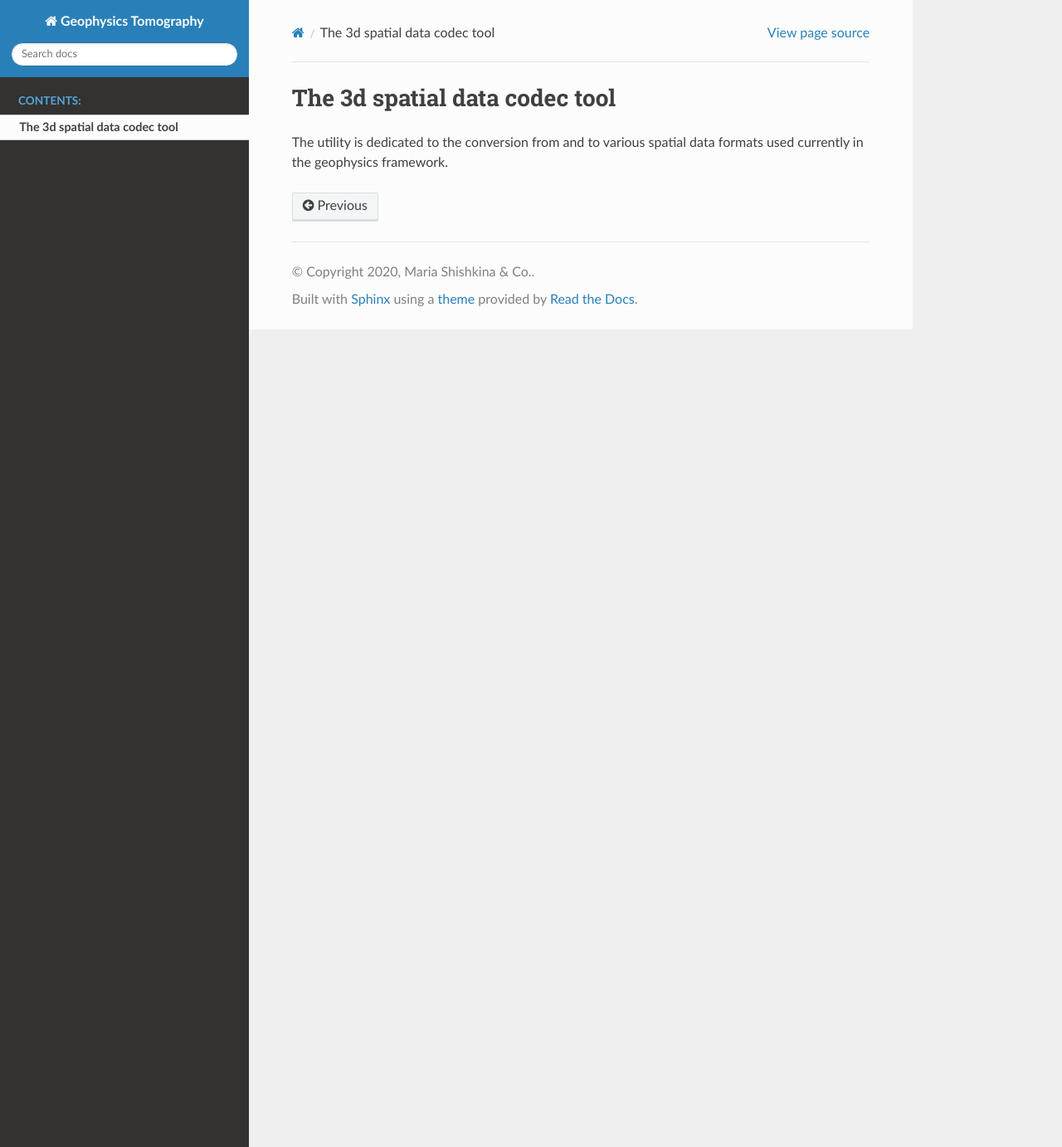
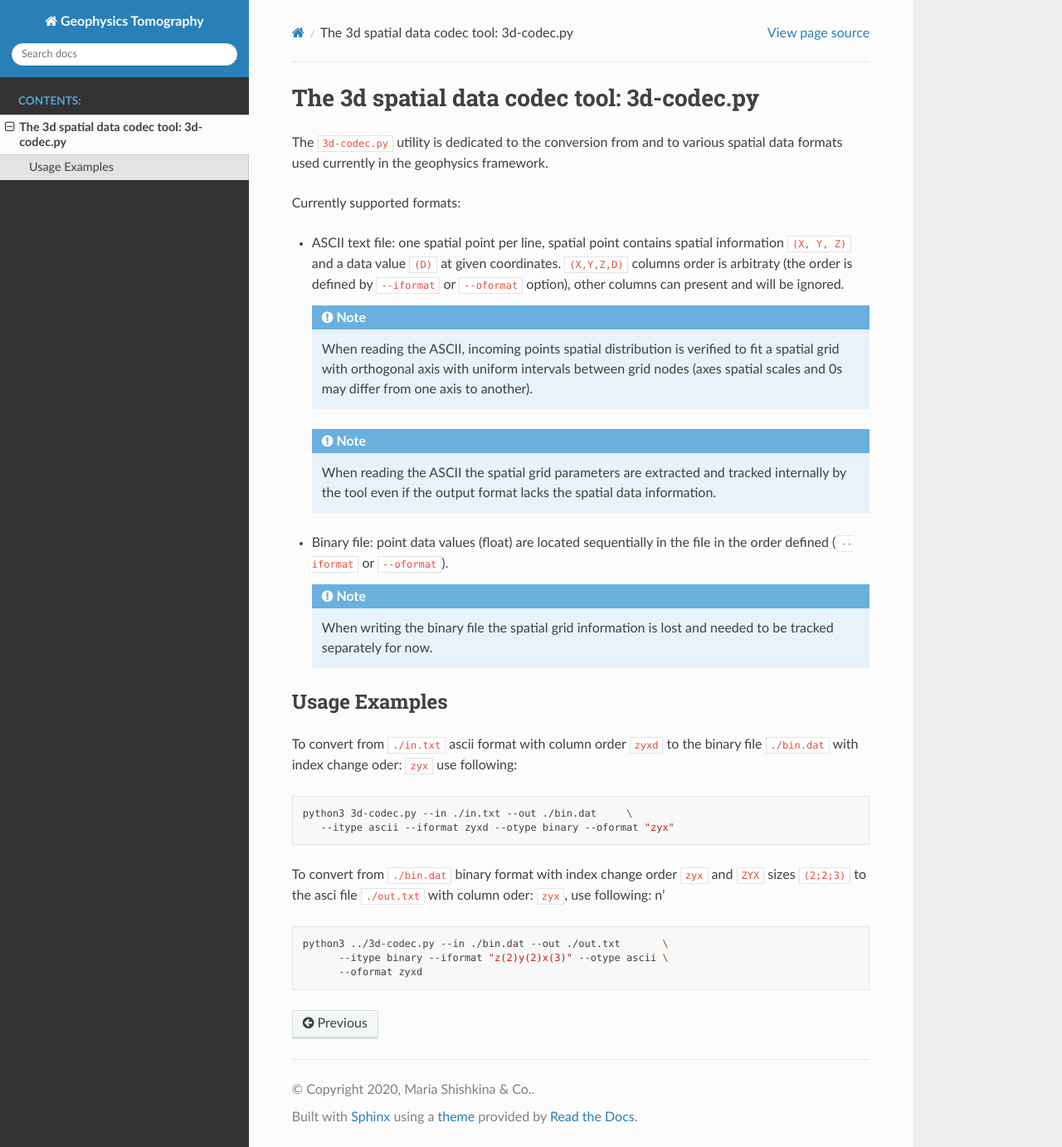
Before and after one commit to MariaShishkinaIFZ/geophys, a Sphinx documentation site: the page built from docs/source/tools/3d-codec.rst, in a window 1280 px wide and 1382 px high. Shown: the whole window at 83% size. Built offline with Sphinx 7.4.7 and the Read the Docs theme 2.0.0, drawn with Linux system fonts in a browser that asks for light colours.

Commit message:
[Docs] Updated 3d-codec overview
* Added general overview information
  for the tool usage

```diff
--- a/docs/source/tools/3d-codec.rst
+++ b/docs/source/tools/3d-codec.rst
@@ -1,7 +1,54 @@
-==============================
-The 3d spatial data codec tool
-==============================
+===========================================
+The 3d spatial data codec tool: 3d-codec.py
+===========================================
 
-The utility is dedicated to the conversion
-from and to various spatial data formats
-used currently in the geophysics framework.
+The ``3d-codec.py`` utility is dedicated to the conversion
+from and to various spatial data formats used currently
+in the geophysics framework.
+
+Currently supported formats:
+
+* ASCII text file: one spatial point per line, spatial point
+  contains spatial information ``(X, Y, Z)`` and a data value ``(D)``
+  at given coordinates. ``(X,Y,Z,D)`` columns order is arbitraty
+  (the order is defined by ``--iformat`` or ``--oformat`` option), other
+  columns can present and will be ignored.
+
+  .. note::
+     When reading the ASCII, incoming points spatial distribution
+     is verified to fit a spatial grid with orthogonal axis with uniform
+     intervals between grid nodes (axes spatial scales and 0s may
+     differ from one axis to another).
+
+  .. note::
+     When reading the ASCII the spatial grid parameters are extracted
+     and tracked internally by the tool even if the output format
+     lacks the spatial data information.
+
+* Binary file: point data values (float) are located sequentially
+  in the file in the order defined (``--iformat`` or ``--oformat``).
+
+  .. note::
+     When writing the binary file the spatial grid information is
+     lost and needed to be tracked separately for now.
+
+Usage Examples
+--------------
+
+To convert from ``./in.txt`` ascii format with column order ``zyxd`` to
+the binary file ``./bin.dat`` with index change oder: ``zyx`` use following:
+
+.. code-block:: bash
+
+   python3 3d-codec.py --in ./in.txt --out ./bin.dat     \
+      --itype ascii --iformat zyxd --otype binary --oformat "zyx"
+
+To convert from ``./bin.dat`` binary format with index change order ``zyx``
+and ``ZYX`` sizes ``(2;2;3)`` to the asci file ``./out.txt`` with column oder:
+``zyx``, use following:                                       \n'
+
+.. code-block:: bash
+
+   python3 ../3d-codec.py --in ./bin.dat --out ./out.txt       \
+         --itype binary --iformat "z(2)y(2)x(3)" --otype ascii \
+         --oformat zyxd
```
